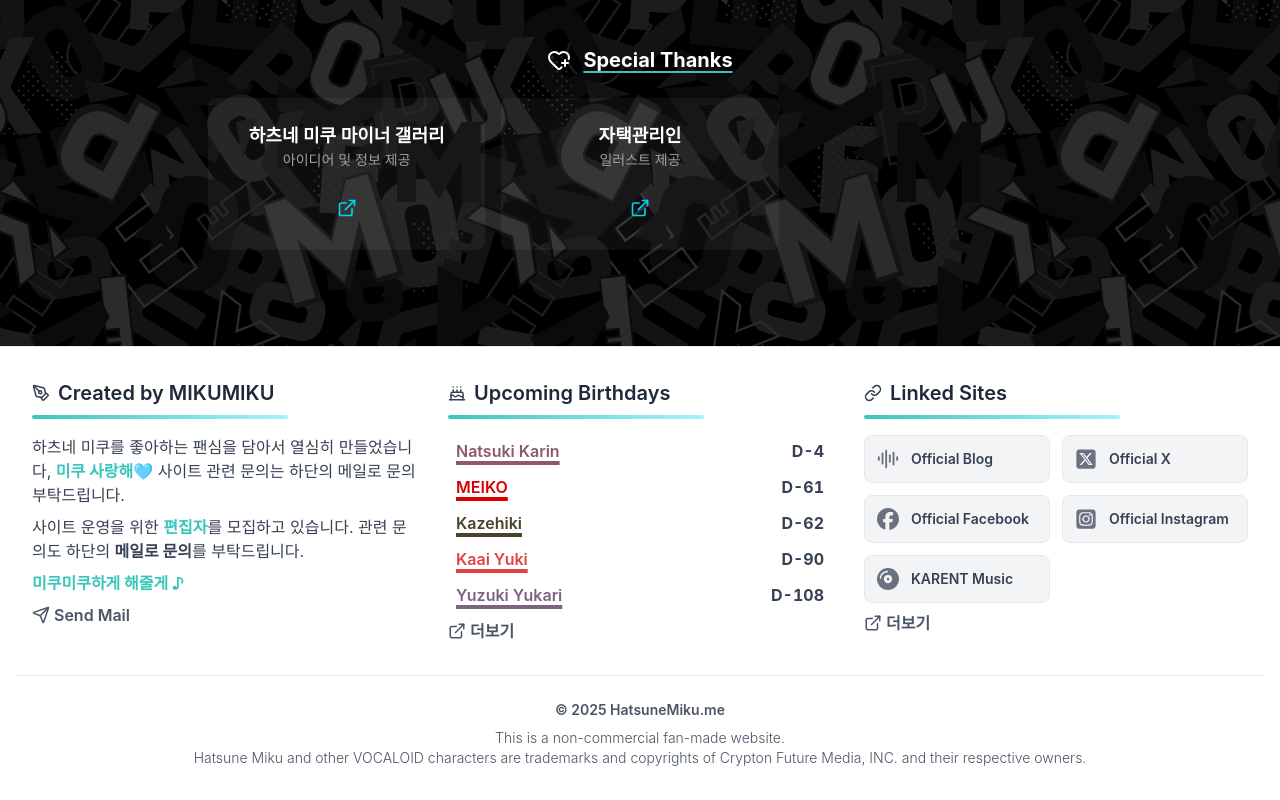
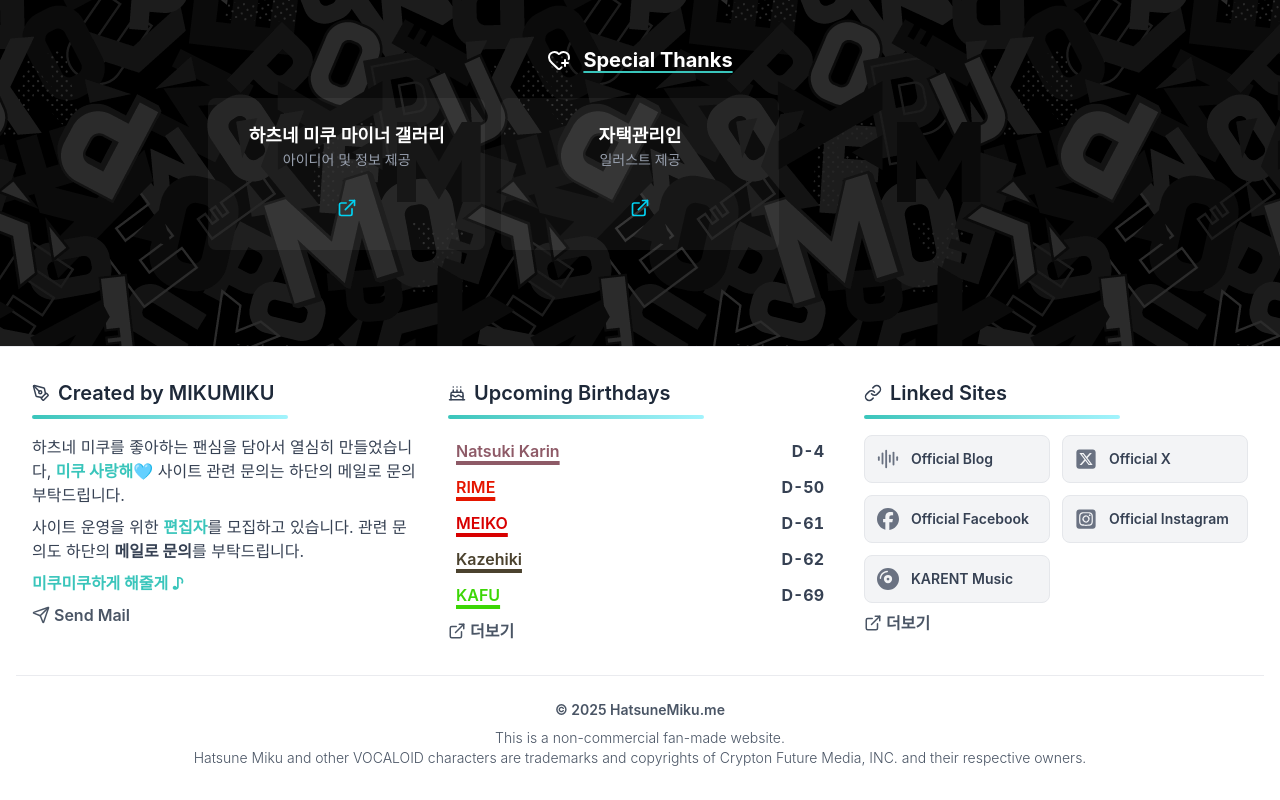
Before and after one commit to laterre39/hatsunemiku-me-service-2025, a Next.js app: page /about in a window 1280 px wide. Shown: the part 1240-2040 px from the top of the page. Built offline with nearby package versions, Linux system fonts and the light colour scheme.

Commit message:
chore(birthday): 음성합성엔진 가수 데이터 추가

```diff
--- a/src/data/vocaloidBirthdayLists.ts
+++ b/src/data/vocaloidBirthdayLists.ts
@@ -9,7 +9,11 @@ export const vocaloidBirthdays = [
     { name: 'KAITO', month: 2, day: 14, year: 2006, color: '#0000ff' },
     { name: 'MEIKO', month: 11, day: 5, year: 2004, color: '#d80000' },
     { name: 'IA', month: 1, day: 27, year: 2012, color: '#050505' },
-    { name: 'KAFU', month: 7, day: 7, year: 2021, color: '#0700FF' },
+    { name: 'KAFU', month: 7, day: 7, year: 2021, color: '#1B00FF' },
+    { name: 'SEKAI', month: 4, day: 29, year: 2022, color: '#7633FE' },
+    { name: 'RIME', month: 10, day: 25, year: 2022, color: '#E51600' },
+    { name: 'COKO', month: 1, day: 25, year: 2023, color: '#2CCDEB' },
+    { name: 'KAFU', month: 11, day: 13, year: 2023, color: '#3CD705' },
     { name: 'Yuzuki Yukari', month: 12, day: 22, year: 2011, color: '#7F6282' },
     { name: 'Adachi Rei', month: 1, day: 1, year: 2025, color: '#FF7101' },
     { name: 'Ui', month: 5, day: 30, year: 2025, color: '#293770' },
@@ -22,4 +26,7 @@ export const vocaloidBirthdays = [
     { name: 'Natsuki Karin', month: 9, day: 9, year: 2022, color: '#8E5A67' },
     { name: 'Hanakuma Chifuyu', month: 3, day: 2, year: 2022, color: '#4D4B4E' },
     { name: 'Chis-A', month: 2, day: 24, year: 2022, color: '#742A02' },
+    { name: 'Denka Shaa', month: 5, day: 11, year: 2024, color: '#E96E53' },
+    { name: 'Kasukabe Tsumugi', month: 11, day: 14, year: 2021, color: '#FFCD32' },
+    { name: 'Chuugoku Usagi', month: 5, day: 28, year: 2023, color: '#b20000' },
 ];
```
